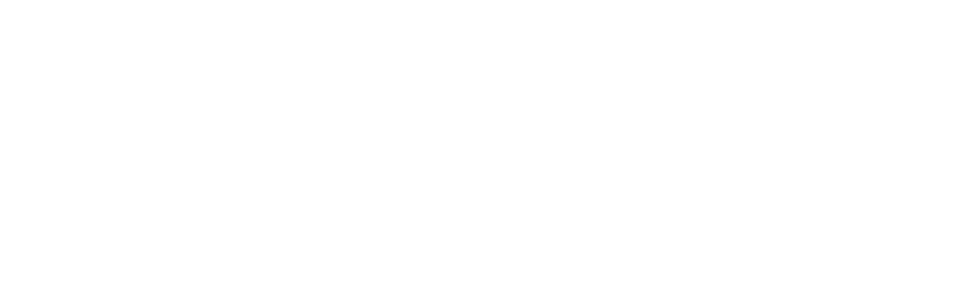
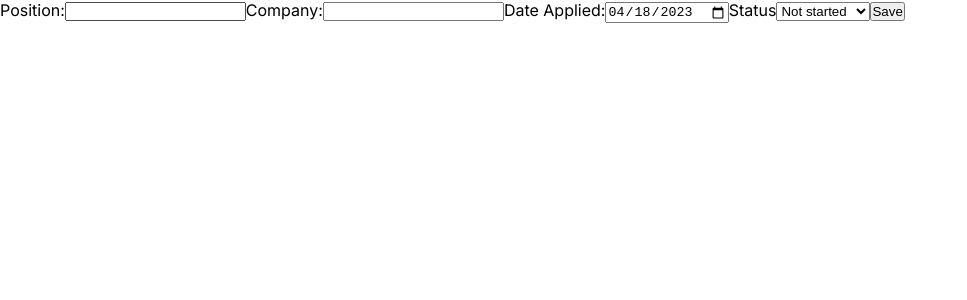
Before and after one commit to rnferrer/job-hunt-tracker, a React app: page /add-application in a window 1280 px wide. Before the commit this address had no page. Shown: the top 300 px of the page, without its empty margins (0-967 px from the left). Built offline with nearby package versions, Linux system fonts and the light colour scheme; a web font is replaced by a local one.

Commit message:
add app works> > Co-authored-by: Raymond Ferrer <nathanferrer29@yahoo.com> Co-authored-by: Matthew Kymn <mkymn10@g.ucla.edu> Co-authored-by: Tricia Yeh <triciayeh1203@gmail.com> Co-authored-by: Patricia Good <patriciagood415@outlook.com>

```diff
--- a/package.json
+++ b/package.json
@@ -36,6 +36,7 @@
     "copy-webpack-plugin": "^10.2.0",
     "cors": "^2.8.5",
     "css-loader": "^6.5.1",
+    "history": "^5.3.0",
     "html-webpack-plugin": "^5.5.0",
     "nodemon": "^2.0.15",
     "sass": "^1.62.0",
--- a/src/client/App.tsx
+++ b/src/client/App.tsx
@@ -3,7 +3,7 @@
 import SignInForm from './components/SignInForm';
 import SignUpForm from './components/SignUpForm';
 import Applications from './components/Applications';
-// import AddApplication from './components/AddApplication';
+import AddApplication from './components/AddApplication';
 import './styles/main.scss';
 
 
@@ -14,7 +14,7 @@
         <Route path='/' element={<SignInForm />} />
         <Route path='/signup' element={<SignUpForm />} />
         <Route path='/applications' element={<Applications />} />
-        {/* <Route path='/add-application' element={<AddApplication />} /> */}
+        <Route path='/add-application' element={<AddApplication />} />
         {/* <Route path='/interviews' Component={Interviews} />  */}
         {/* <Route path='/questions' Component={Questions} /> */ }
       </Routes>
--- a/src/client/components/Applications.tsx
+++ b/src/client/components/Applications.tsx
@@ -55,7 +55,7 @@
         setApplications(res.data); // update application context with response data
       })
       .catch((error) => {
-        console.log("unable to signup user", error);
+        console.log("unable to get apps", error);
       });
 
 
@@ -105,13 +105,13 @@
 
 
       <Link to="/add-application">
-          <button className="button"  id="addApplication" onClick={() => {
+          {/* <button className="button"  id="addApplication" onClick={() => {
             setTimeout(() => document.getElementById("addApplicationInput").focus(), 50);
 
             setIsOpen(true);
-          }}>
+          }}> */}
           Add Application
-        </button>
+        {/* </button> */}
       </Link>
 
       <div className='table-container'>
@@ -127,7 +127,7 @@
             </tr>
           </thead>
           <tbody className='divide-y bg-gray-50'>
-            {appList};
+            {appList}
           </tbody>
         </table>
       </div>
--- a/src/client/components/SignUpForm.tsx
+++ b/src/client/components/SignUpForm.tsx
@@ -33,8 +33,7 @@
       .then((res) => {
         console.log('resdata', res.data)
         setUser(res.data); // update user context with response data
-        // navigate('/applications')
-        console.log("user created and logged in on signuppage.jsx");
+        navigate('/applications')
       })
       .catch((error) => {
         console.log("unable to signup user", error);
--- a/src/client/index.html
+++ b/src/client/index.html
@@ -6,7 +6,7 @@
     <link rel="preconnect" href="https://fonts.googleapis.com">
     <link rel="preconnect" href="https://fonts.gstatic.com" crossorigin>
     <link href="https://fonts.googleapis.com/css2?family=Carrois+Gothic+SC&family=Inter:wght@100;200;300;400;500;600;700;800&display=swap" rel="stylesheet">
-    <base href="/" />
+    <!-- <base href="/" /> -->
   </head>
   <body>
     <main id="root"></main>
--- a/src/server/controllers/applicationController.ts
+++ b/src/server/controllers/applicationController.ts
@@ -20,7 +20,6 @@
 
 const createApplication = async (req: Request, res: Response, next: NextFunction) => {
   const { id: user_id } = req.cookies
-
   const { position_title, status, date_applied, company_name } = req.body;
   const query = `INSERT INTO applications (user_id, position_title, company_name, status, date_applied) VALUES (${user_id}, '${position_title}', '${company_name}', '${status}', '${date_applied}') RETURNING *`
   const newApp = await db.query(query);
--- a/src/server/routes/applicationRouter.ts
+++ b/src/server/routes/applicationRouter.ts
@@ -19,10 +19,6 @@
   return res.status(200).json({app: res.locals.app, recruiter: res.locals.recruiter});
 })
 
-router.get('/:id', getApplication, (req: Request, res:Response) => {
-
-})
-
 router.patch('/', updateApplication, (req: Request, res:Response) => {
 
 })
```
Also changed, not shown: src/client/components/AddApplication.tsx (+3 -10 lines).
